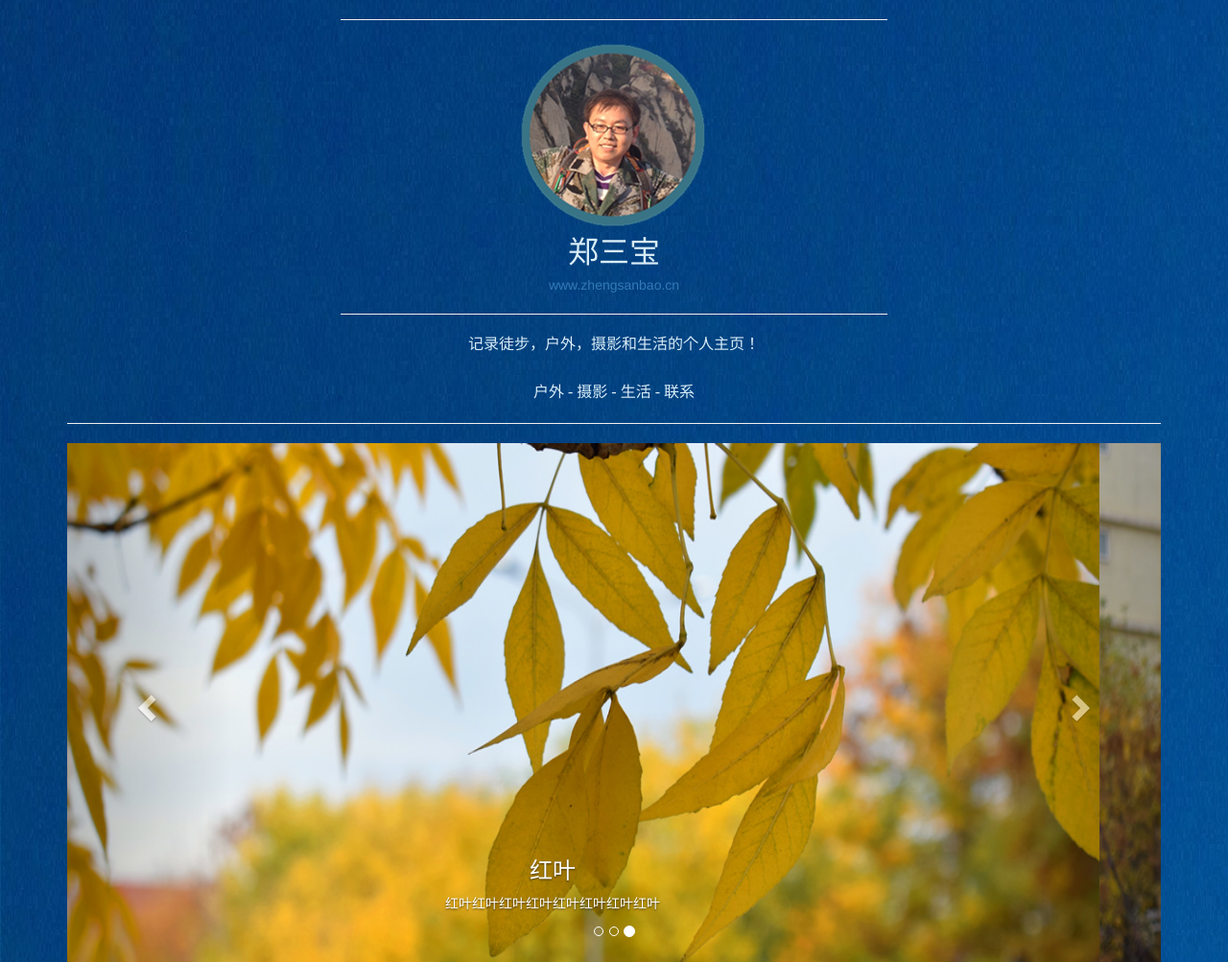
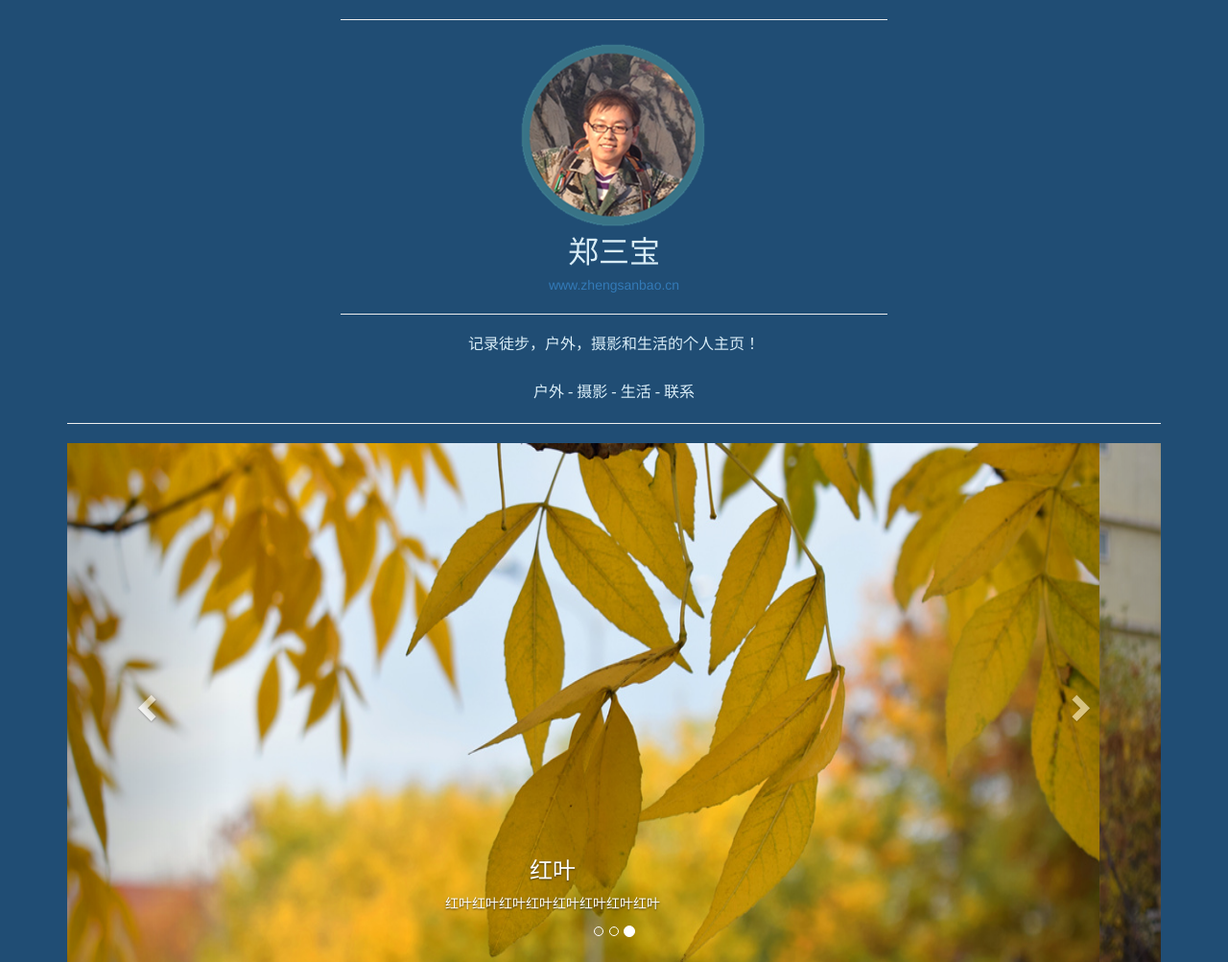
Before and after one commit to seniorotaku/seniorotaku.github.io, a plain HTML site: page index.html in a window 1280 px wide. Shown: the top 1003 px of the page at 96% size. Drawn offline with Linux system fonts and the light colour scheme.

Commit message:
Update index.html

```diff
--- a/index.html
+++ b/index.html
@@ -20,7 +20,7 @@
 		<title>郑三宝的个人主页</title>
 	</head>
 
-	<body style="background-image: url(img/bg.jpg);">
+	<body style="background-color: #204D74;">
 		<div class="container">
 			<hr size="5" width="50%" />
 		</div>
```
